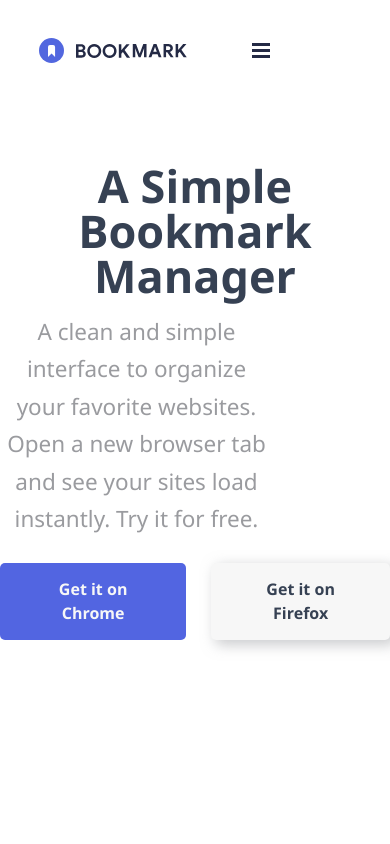
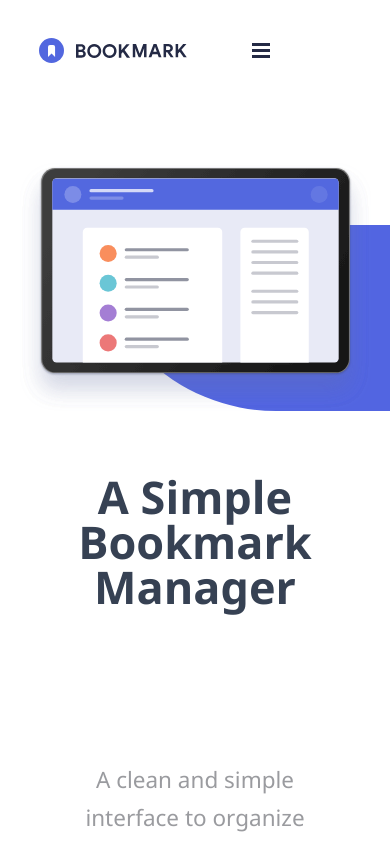
Before and after one commit to DiegoAPaez/5-React, a React (Vite) app: page / in a window 390 px wide. Shown: the top 844 px of the page. Built offline with nearby package versions, Linux system fonts and the light colour scheme.

Commit message:
Hero section completed with responsive design

```diff
--- a/src/components/molecules/Titleset/Titleset.tsx
+++ /dev/null
@@ -1,26 +0,0 @@
-import * as React from 'react';
-
-interface TitlesetProps {
-    containerStyle: string;
-    headingLevel: 'h1' | 'h2' | 'h3';
-    heading: string;
-    headingStyle: string;
-    paragraph: string;
-    paragraphStyle: string;
-}
-
-export default function Titleset({
-    containerStyle,
-    headingLevel,
-    heading,
-    headingStyle,
-    paragraph,
-    paragraphStyle,
-}: TitlesetProps) {
-    return (
-        <div className={containerStyle}>
-            {React.createElement(headingLevel, { className: headingStyle }, heading)}
-            <p className={paragraphStyle}>{paragraph}</p>
-        </div>
-    );
-}
--- a/src/components/organisms/Hero/Hero.tsx
+++ b/src/components/organisms/Hero/Hero.tsx
@@ -1,20 +1,19 @@
-import Titleset from '../../molecules/Titleset/Titleset.tsx';
+import heroImage from '../../../assets/images/illustration-hero.svg';
 import Button from '../../atoms/Button/Button.tsx';
 
 export default function Hero() {
     return (
-        <section className="hero max-w-[1280px] mx-auto grid md:grid-cols-2 gap-25 md:gap-5 items-center my-15 py-15 text-gray-700">
-            <div className="grid grid-rows-3 justify-items-center md:justify-items-start items-center gap-10 order-2 md:order-1">
-                <Titleset
-                    containerStyle="flex flex-col gap-6 md:gap-10 w-full md:w-[90%] text-center md:text-left"
-                    headingLevel="h1"
-                    heading="A Simple Bookmark Manager"
-                    headingStyle="font-bold text-center md:text-left text-7xl md:text-8xl"
-                    paragraph="A clean and simple interface to organize your favorite
-                        websites. Open a new browser tab and see your sites load
-                        instantly. Try it for free."
-                    paragraphStyle="text-4xl leading-15 w-[70%] md:w-[80%] text-(--text-gray) text-center md:text-left"
-                />
+        <section className="max-w-[1280px] w-[90%] mx-auto grid md:grid-cols-2 gap-25 md:gap-5 items-center my-15 py-15 text-gray-700">
+            <div className="grid grid-rows-3 justify-items-center md:justify-items-start content-center gap-10 order-2 md:order-1">
+                <h1 className="font-bold text-center md:text-left text-7xl md:text-8xl">
+                    A Simple Bookmark
+                    <br />
+                    Manager
+                </h1>
+                <p className="text-4xl leading-15 w-[70%] md:w-[80%] text-(--text-gray) text-center md:text-left">
+                    A clean and simple interface to organize your favorite websites. Open a new
+                    browser tab and see your sites load instantly. Try it for free.
+                </p>
                 <div className="flex flex-row gap-10 self-start">
                     <Button
                         styles="font-bold py-5 px-10 border-2 border-transparent rounded-lg bg-(--main-color) text-(--bg-gray) hover:bg-white hover:text-(--main-color) hover:border-(--main-color)"
@@ -26,6 +25,9 @@ export default function Hero() {
                     />
                 </div>
             </div>
+            <div className="relative inline-block before:absolute before:-inset-1 before:-z-1 before:block before:bg-(--main-color) before:top-[25%] md:before:top-[30%] before:left-[20%] md:before:left-[30%] before:h-[75%] md:before:h-[80%] before:w-[90%] md:before:w-[90%] before:rounded-bl-[20rem] order-1 md:order-2">
+                <img src={heroImage} alt="illustration-hero" />
+            </div>
         </section>
     );
 }
--- a/src/index.css
+++ b/src/index.css
@@ -180,6 +180,12 @@
   }
 }
 @layer utilities {
+  .relative {
+    position: relative;
+  }
+  .order-1 {
+    order: 1;
+  }
   .order-2 {
     order: 2;
   }
@@ -201,6 +207,9 @@
   .hidden {
     display: none;
   }
+  .inline-block {
+    display: inline-block;
+  }
   .table {
     display: table;
   }
@@ -209,6 +218,9 @@
   }
   .w-\[80\%\] {
     width: 80%;
+  }
+  .w-\[90\%\] {
+    width: 90%;
   }
   .w-full {
     width: 100%;
@@ -237,11 +249,11 @@
   .grid-rows-3 {
     grid-template-rows: repeat(3, minmax(0, 1fr));
   }
-  .flex-col {
-    flex-direction: column;
-  }
   .flex-row {
     flex-direction: row;
+  }
+  .content-center {
+    align-content: center;
   }
   .items-center {
     align-items: center;
@@ -249,29 +261,11 @@
   .justify-between {
     justify-content: space-between;
   }
-  .justify-center {
-    justify-content: center;
-  }
-  .justify-end {
-    justify-content: flex-end;
-  }
-  .justify-start {
-    justify-content: flex-start;
-  }
   .justify-items-center {
     justify-items: center;
   }
-  .gap-5 {
-    gap: calc(var(--spacing) * 5);
-  }
-  .gap-6 {
-    gap: calc(var(--spacing) * 6);
-  }
   .gap-10 {
     gap: calc(var(--spacing) * 10);
-  }
-  .gap-12 {
-    gap: calc(var(--spacing) * 12);
   }
   .gap-15 {
     gap: calc(var(--spacing) * 15);
@@ -307,12 +301,6 @@
   }
   .bg-\(--bg-gray\) {
     background-color: var(--bg-gray);
-  }
-  .bg-\(--color-blue-bg\) {
-    background-color: var(--color-blue-bg);
-  }
-  .bg-\(--color-grey-bg\) {
-    background-color: var(--color-grey-bg);
   }
   .bg-\(--color-semi-transparent-bg\) {
     background-color: var(--color-semi-transparent-bg);
@@ -374,15 +362,6 @@
   .text-\(--bg-gray\) {
     color: var(--bg-gray);
   }
-  .text-\(--bg-grey\) {
-    color: var(--bg-grey);
-  }
-  .text-\(--color-grey-bg\) {
-    color: var(--color-grey-bg);
-  }
-  .text-\(--color-text-grey\) {
-    color: var(--color-text-grey);
-  }
   .text-\(--text-gray\) {
     color: var(--text-gray);
   }
@@ -409,24 +388,76 @@
   .filter {
     filter: var(--tw-blur,) var(--tw-brightness,) var(--tw-contrast,) var(--tw-grayscale,) var(--tw-hue-rotate,) var(--tw-invert,) var(--tw-saturate,) var(--tw-sepia,) var(--tw-drop-shadow,);
   }
+  .before\:absolute {
+    &::before {
+      content: var(--tw-content);
+      position: absolute;
+    }
+  }
+  .before\:-inset-1 {
+    &::before {
+      content: var(--tw-content);
+      inset: calc(var(--spacing) * -1);
+    }
+  }
+  .before\:top-\[25\%\] {
+    &::before {
+      content: var(--tw-content);
+      top: 25%;
+    }
+  }
+  .before\:left-\[20\%\] {
+    &::before {
+      content: var(--tw-content);
+      left: 20%;
+    }
+  }
+  .before\:-z-1 {
+    &::before {
+      content: var(--tw-content);
+      z-index: calc(1 * -1);
+    }
+  }
+  .before\:block {
+    &::before {
+      content: var(--tw-content);
+      display: block;
+    }
+  }
+  .before\:h-\[75\%\] {
+    &::before {
+      content: var(--tw-content);
+      height: 75%;
+    }
+  }
+  .before\:w-\[90\%\] {
+    &::before {
+      content: var(--tw-content);
+      width: 90%;
+    }
+  }
+  .before\:rounded-bl-\[20rem\] {
+    &::before {
+      content: var(--tw-content);
+      border-bottom-left-radius: 20rem;
+    }
+  }
+  .before\:bg-\(--color-blue-bg\) {
+    &::before {
+      content: var(--tw-content);
+      background-color: var(--color-blue-bg);
+    }
+  }
+  .before\:bg-\(--main-color\) {
+    &::before {
+      content: var(--tw-content);
+      background-color: var(--main-color);
+    }
+  }
   .hover\:cursor-pointer {
     &:hover {
       @media (hover: hover) {
         cursor: pointer;
-      }
-    }
-  }
-  .hover\:border-\(--color-blue-bg\) {
-    &:hover {
-      @media (hover: hover) {
-        border-color: var(--color-blue-bg);
-      }
-    }
-  }
-  .hover\:border-\(--color-blue-bg-dark\) {
-    &:hover {
-      @media (hover: hover) {
-        border-color: var(--color-blue-bg-dark);
       }
     }
   }
@@ -448,20 +479,6 @@
     &:hover {
       @media (hover: hover) {
         background-color: var(--color-white);
-      }
-    }
-  }
-  .hover\:text-\(--color-blue-bg\) {
-    &:hover {
-      @media (hover: hover) {
-        color: var(--color-blue-bg);
-      }
-    }
-  }
-  .hover\:text-\(--color-blue-bg-dark\) {
-    &:hover {
-      @media (hover: hover) {
-        color: var(--color-blue-bg-dark);
       }
     }
   }
@@ -491,6 +508,11 @@
       order: 1;
     }
   }
+  .md\:order-2 {
+    @media (width >= 48rem) {
+      order: 2;
+    }
+  }
   .md\:mx-0 {
     @media (width >= 48rem) {
       margin-inline: calc(var(--spacing) * 0);
@@ -516,11 +538,6 @@
       width: 80%;
     }
   }
-  .md\:w-\[90\%\] {
-    @media (width >= 48rem) {
-      width: 90%;
-    }
-  }
   .md\:w-full {
     @media (width >= 48rem) {
       width: 100%;
@@ -544,11 +561,6 @@
   .md\:gap-5 {
     @media (width >= 48rem) {
       gap: calc(var(--spacing) * 5);
-    }
-  }
-  .md\:gap-10 {
-    @media (width >= 48rem) {
-      gap: calc(var(--spacing) * 10);
     }
   }
   .md\:gap-20 {
@@ -600,6 +612,38 @@
   .md\:text-white {
     @media (width >= 48rem) {
       color: var(--color-white);
+    }
+  }
+  .md\:before\:top-\[30\%\] {
+    @media (width >= 48rem) {
+      &::before {
+        content: var(--tw-content);
+        top: 30%;
+      }
+    }
+  }
+  .md\:before\:left-\[30\%\] {
+    @media (width >= 48rem) {
+      &::before {
+        content: var(--tw-content);
+        left: 30%;
+      }
+    }
+  }
+  .md\:before\:h-\[80\%\] {
+    @media (width >= 48rem) {
+      &::before {
+        content: var(--tw-content);
+        height: 80%;
+      }
+    }
+  }
+  .md\:before\:w-\[90\%\] {
+    @media (width >= 48rem) {
+      &::before {
+        content: var(--tw-content);
+        width: 90%;
+      }
     }
   }
   .md\:hover\:cursor-pointer {
@@ -667,6 +711,7 @@ html *, html *::before, html *::after {
   -moz-box-shadow: 5px 4px 14px 1px rgba(154, 155, 159, 0.5137254902);
 }
 body {
+  overflow-x: hidden;
   min-width: 320px;
   min-height: 100vh;
   font-size: 1.6rem;
@@ -840,6 +885,11 @@ a {
   syntax: "*";
   inherits: false;
 }
+@property --tw-content {
+  syntax: "*";
+  initial-value: "";
+  inherits: false;
+}
 @layer properties {
   @supports ((-webkit-hyphens: none) and (not (margin-trim: inline))) or ((-moz-orient: inline) and (not (color:rgb(from red r g b)))) {
     *, ::before, ::after, ::backdrop {
@@ -880,6 +930,7 @@ a {
       --tw-drop-shadow-color: initial;
       --tw-drop-shadow-alpha: 100%;
       --tw-drop-shadow-size: initial;
+      --tw-content: "";
     }
   }
 }
--- a/src/input.css
+++ b/src/input.css
@@ -37,6 +37,7 @@ html *::after {
 }
 
 body {
+    overflow-x: hidden;
     min-width: 320px;
     min-height: 100vh;
     font-size: 1.6rem;
```
